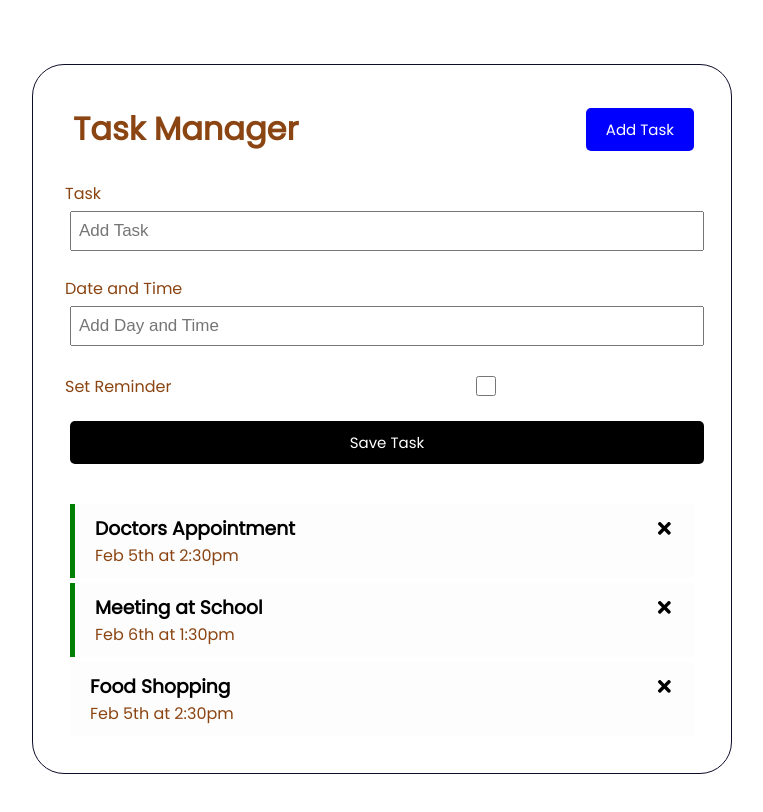
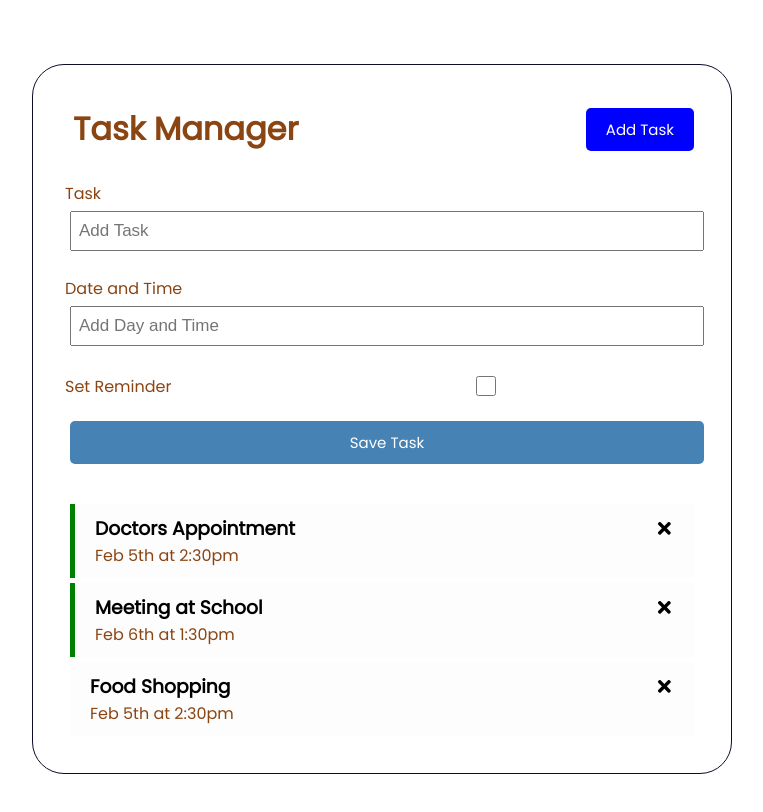
Before and after one commit to Ukaypromise/React-Todo, a React (Create React App) app: page / in a window 1280 px wide. Shown: the top 812 px of the page, without its empty margins (258-1021 px from the left). Built offline with nearby package versions, Linux system fonts and the light colour scheme.

Commit message:
Update style

```diff
--- a/src/index.css
+++ b/src/index.css
@@ -71,7 +71,7 @@ body {
 
 .btn {
   display: inline-block;
-  background: #000;
+  background: steelblue;
   color: #fff;
   border: none;
   padding: 10px 20px;
```
